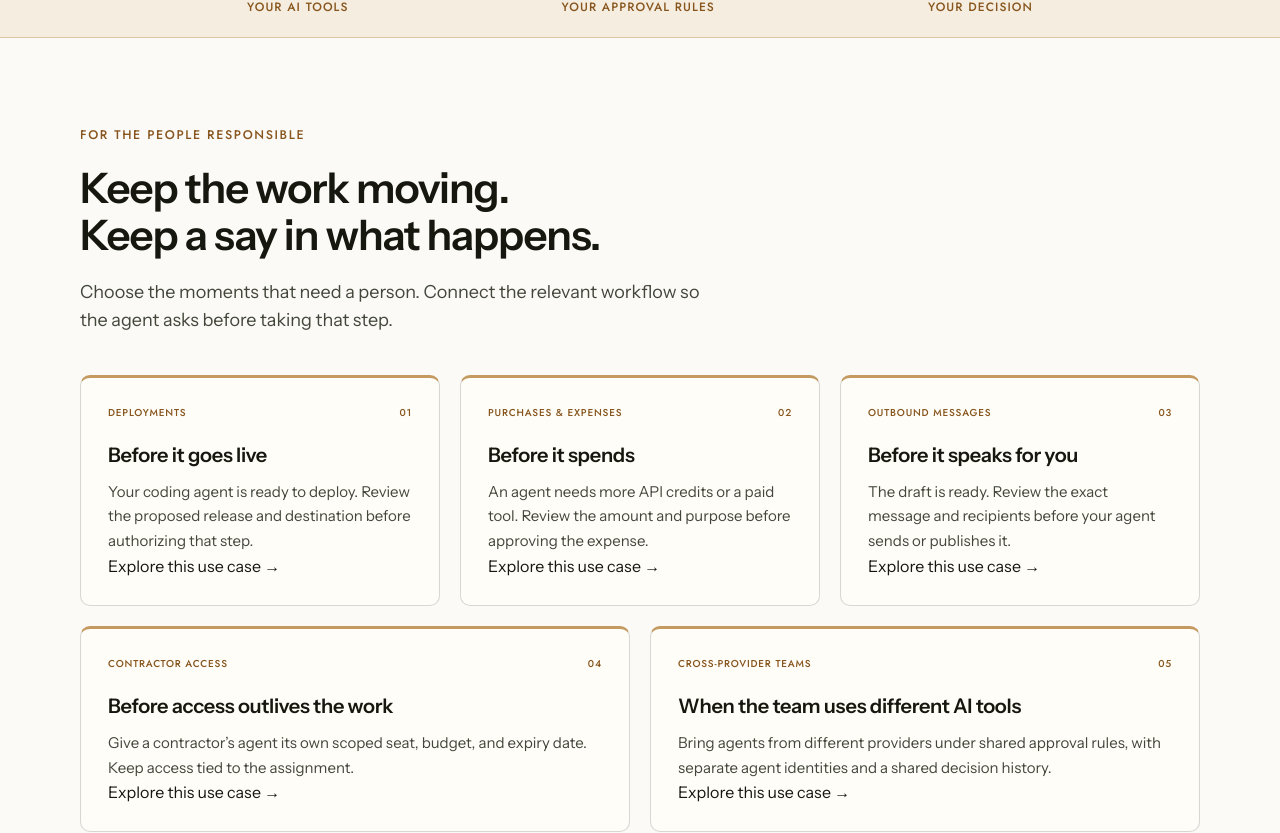
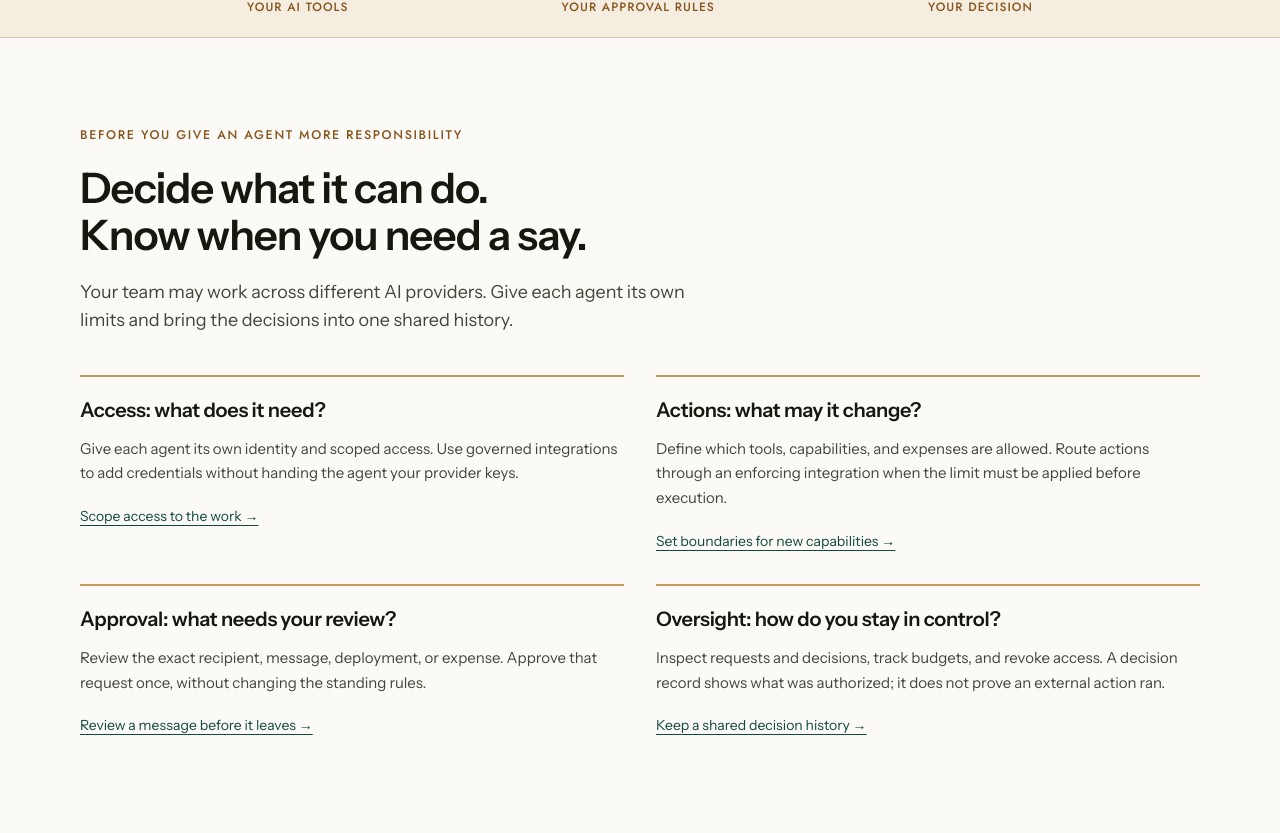
Before and after one commit to ericlovold/sanction, a Next.js app: page / in a window 1280 px wide. Shown: the part 899-1732 px from the top of the page. Built offline with nearby package versions, Linux system fonts and the light colour scheme.

Commit message:
Explain agent oversight and document recipient-binding demo

```diff
--- a/app/brand.css
+++ b/app/brand.css
@@ -959,3 +959,7 @@
 .sanction .sn-story-strip > p { margin-top: 18px; }
 @media (max-width: 900px) { .sanction .sn-story-strip ol { grid-template-columns: repeat(2, minmax(0, 1fr)); } }
 @media (max-width: 540px) { .sanction .sn-story-strip { padding: 20px; } .sanction .sn-story-strip ol { grid-template-columns: 1fr; } }
+
+/* Four oversight questions on the marketing homepage. */
+.sn-home .sn-oversight-grid { grid-template-columns: repeat(2, minmax(0, 1fr)); }
+@media (max-width: 700px) { .sn-home .sn-oversight-grid { grid-template-columns: 1fr; } }
--- a/app/page.tsx
+++ b/app/page.tsx
@@ -95,6 +95,16 @@ export default function Landing() {
 
       <div className="sn-home-principles"><div className="sn-home-wrap"><span>Your AI tools</span><span>Your approval rules</span><span>Your decision</span></div></div>
 
+      <section className="sn-home-section sn-home-wrap" aria-labelledby="oversight-title">
+        <div className="sn-home-section-heading"><Label>Before you give an agent more responsibility</Label><h2 id="oversight-title">Decide what it can do.<br />Know when you need a say.</h2><p>Your team may work across different AI providers. Give each agent its own limits and bring the decisions into one shared history.</p></div>
+        <div className="sn-home-integrations sn-oversight-grid">
+          <article><h3>Access: what does it need?</h3><p>Give each agent its own identity and scoped access. Use governed integrations to add credentials without handing the agent your provider keys.</p><Link href="/use-cases#case-04">Scope access to the work →</Link></article>
+          <article><h3>Actions: what may it change?</h3><p>Define which tools, capabilities, and expenses are allowed. Route actions through an enforcing integration when the limit must be applied before execution.</p><Link href="/use-cases#case-07">Set boundaries for new capabilities →</Link></article>
+          <article><h3>Approval: what needs your review?</h3><p>Review the exact recipient, message, deployment, or expense. Approve that request once, without changing the standing rules.</p><Link href="/use-cases#case-03">Review a message before it leaves →</Link></article>
+          <article><h3>Oversight: how do you stay in control?</h3><p>Inspect requests and decisions, track budgets, and revoke access. A decision record shows what was authorized; it does not prove an external action ran.</p><Link href="/use-cases#case-05">Keep a shared decision history →</Link></article>
+        </div>
+      </section>
+
       <section id="use-cases" className="sn-home-section sn-home-wrap">
         <div className="sn-home-section-heading"><Label>For the people responsible</Label><h2>Keep the work moving.<br />Keep a say in what happens.</h2><p>Choose the moments that need a person. Connect the relevant workflow so the agent asks before taking that step.</p></div>
         <div className="sn-human-grid">
```
Also changed, not shown: 1 other file (tests, documents, lock files or other folders).
